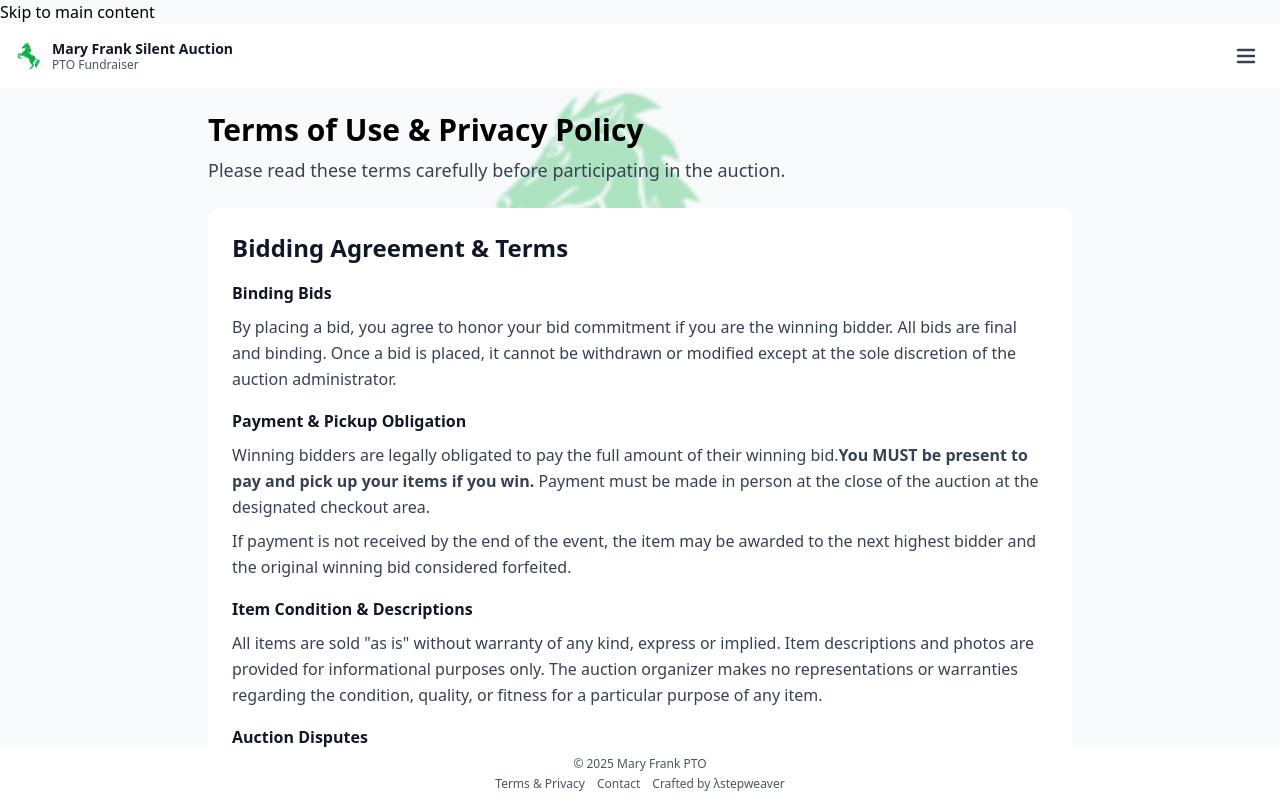
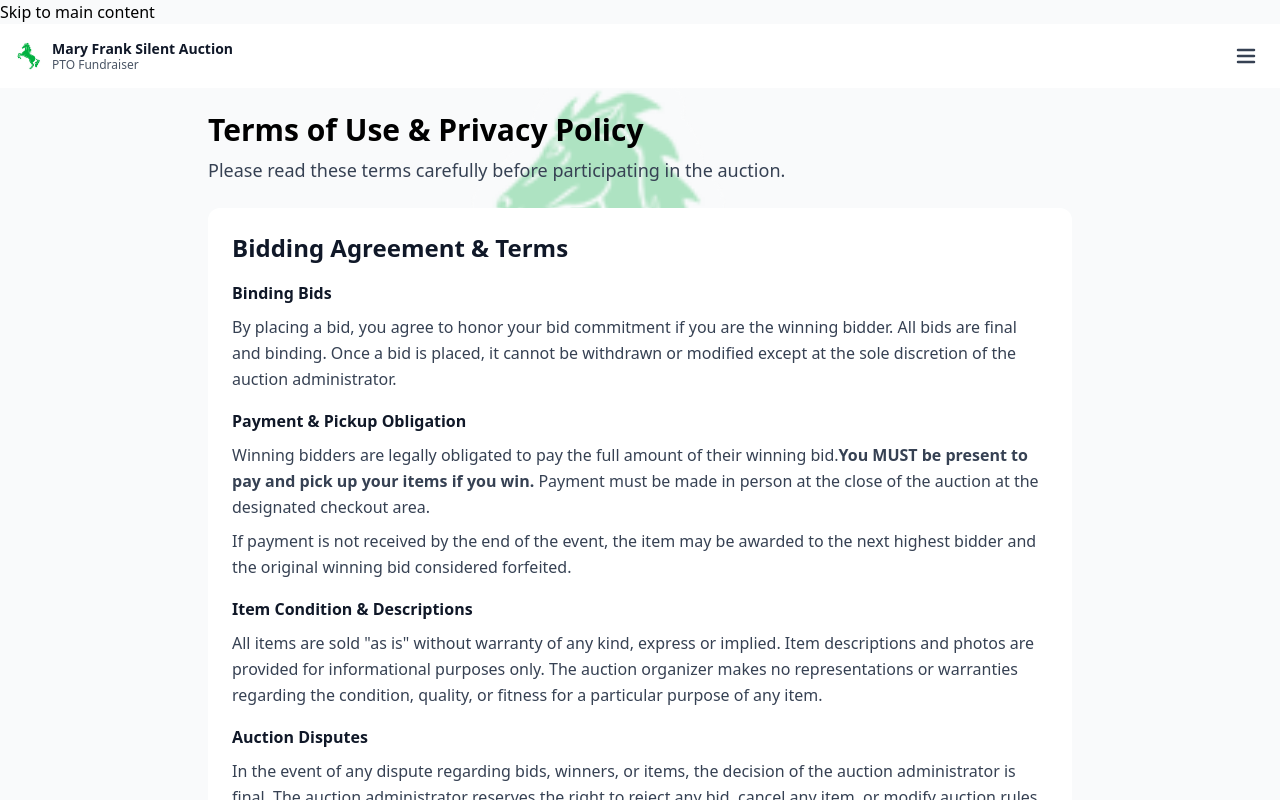
Before and after one commit to stepweaver/silent-auction, a Next.js app: page /terms in a window 1280 px wide. Built offline with nearby package versions, Linux system fonts and the light colour scheme; no server answers; the database is empty.

Commit message:
Update layout to include SiteFooter component and adjust styles for consistency
- Moved SiteFooter component to render within the main layout, ensuring it appears consistently across pages.
- Simplified SiteFooter styles by removing unnecessary margin, enhancing visual alignment.

```diff
--- a/app/layout.jsx
+++ b/app/layout.jsx
@@ -130,8 +130,8 @@ export default async function RootLayout({ children }) {
         >
           <SiteBanner deadlineISO={auctionDeadline} />
           {children}
+          <SiteFooter />
         </div>
-        <SiteFooter />
       </body>
     </html>
   );
--- a/components/SiteFooter.jsx
+++ b/components/SiteFooter.jsx
@@ -8,7 +8,7 @@ export default function SiteFooter() {
     'auction@stepweaver.dev';
 
   return (
-    <footer className="no-print mt-auto border-t border-gray-200 bg-white/90 backdrop-blur supports-[backdrop-filter]:bg-white/70">
+    <footer className="no-print border-t border-gray-200 bg-white/90 backdrop-blur supports-[backdrop-filter]:bg-white/70">
       <div className="max-w-7xl mx-auto px-3 py-2 sm:px-4 sm:py-3">
         <nav
           className="flex flex-wrap items-center justify-center sm:justify-between gap-x-4 gap-y-1 text-xs sm:text-sm text-gray-600"
```
